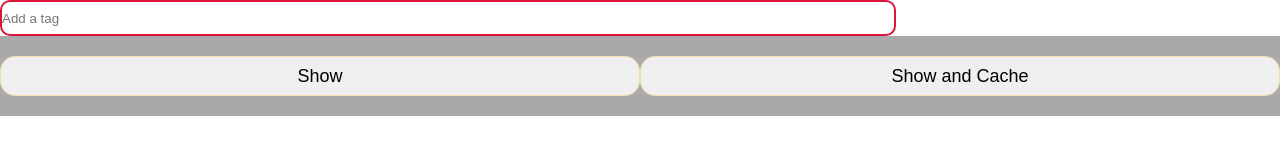
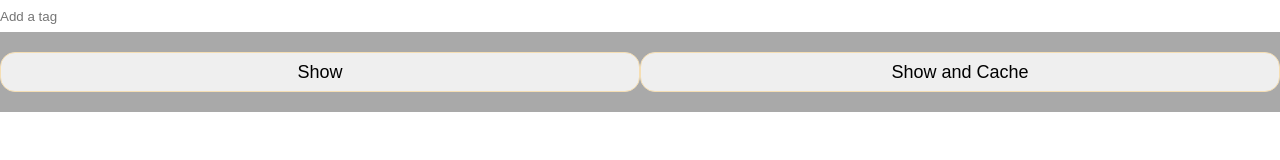
Before and after one commit to ArtSnow/musiiiic, a plain HTML site: page index.html in a window 1280 px wide. Drawn offline with Linux system fonts and the light colour scheme.

Commit message:
Add files via upload

```diff
--- a/style.css
+++ b/style.css
@@ -54,6 +54,7 @@ body {
 }
 
 .tags-input {
+  width: 100vw;
   display: flex;
   flex-wrap: wrap;
   padding: 0;
@@ -65,12 +66,7 @@ body {
   flex: 1;
   border: none;
   height: 32px;
-  border: 2px solid crimson;
   border-radius: 10px;
-}
-
-.tags-input input:focus {
-  border: none;
 }
 
 .tags-input ul {
```
